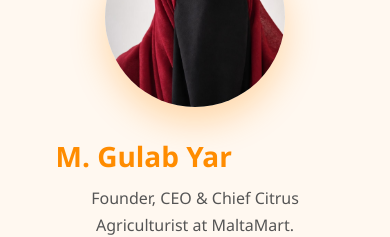
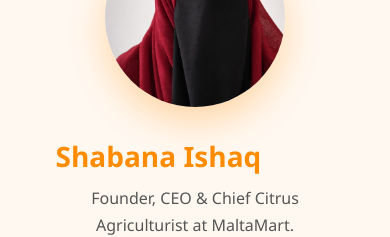
Before and after one commit to mgulabyar/maltamart-frontend, a React (Create React App) app: page /about in a window 390 px wide. Shown: the part 4760-4997 px from the top of the page. Built offline with nearby package versions, Linux system fonts and the light colour scheme.

Commit message:
fix: resolve responsive navbar toggle menu crash on mobile view

```diff
--- a/src/pages/About/About.jsx
+++ b/src/pages/About/About.jsx
@@ -144,7 +144,7 @@ const About = () => {
         <div className="owner-section">
           <img src={owner} alt="Owner" />
           <div className="owner-info">
-            <h3>M. Gulab Yar</h3>
+            <h3>Shabana Ishaq</h3>
             <p>Founder, CEO & Chief Citrus Agriculturist at MaltaMart.</p>
             <p>
               With a decade of hands-on citrus experience, he ensures every
@@ -162,10 +162,10 @@ const About = () => {
             Pakistan
           </div>
           <div style={{marginRight:"73px"}}>
-            <MdPhone size={28} color="#ff8c00" /> +92 3468016921
+            <MdPhone size={28} color="#ff8c00" /> +92 336 7190072
           </div>
           <div style={{marginRight:"28px"}}>
-            <MdEmail size={28} color="#ff8c00" /> maltamart@gmail.com
+            <MdEmail size={28} color="#ff8c00" /> shabanaishaq.work@gmail.com
           </div>
         </div>
       </div>
```
